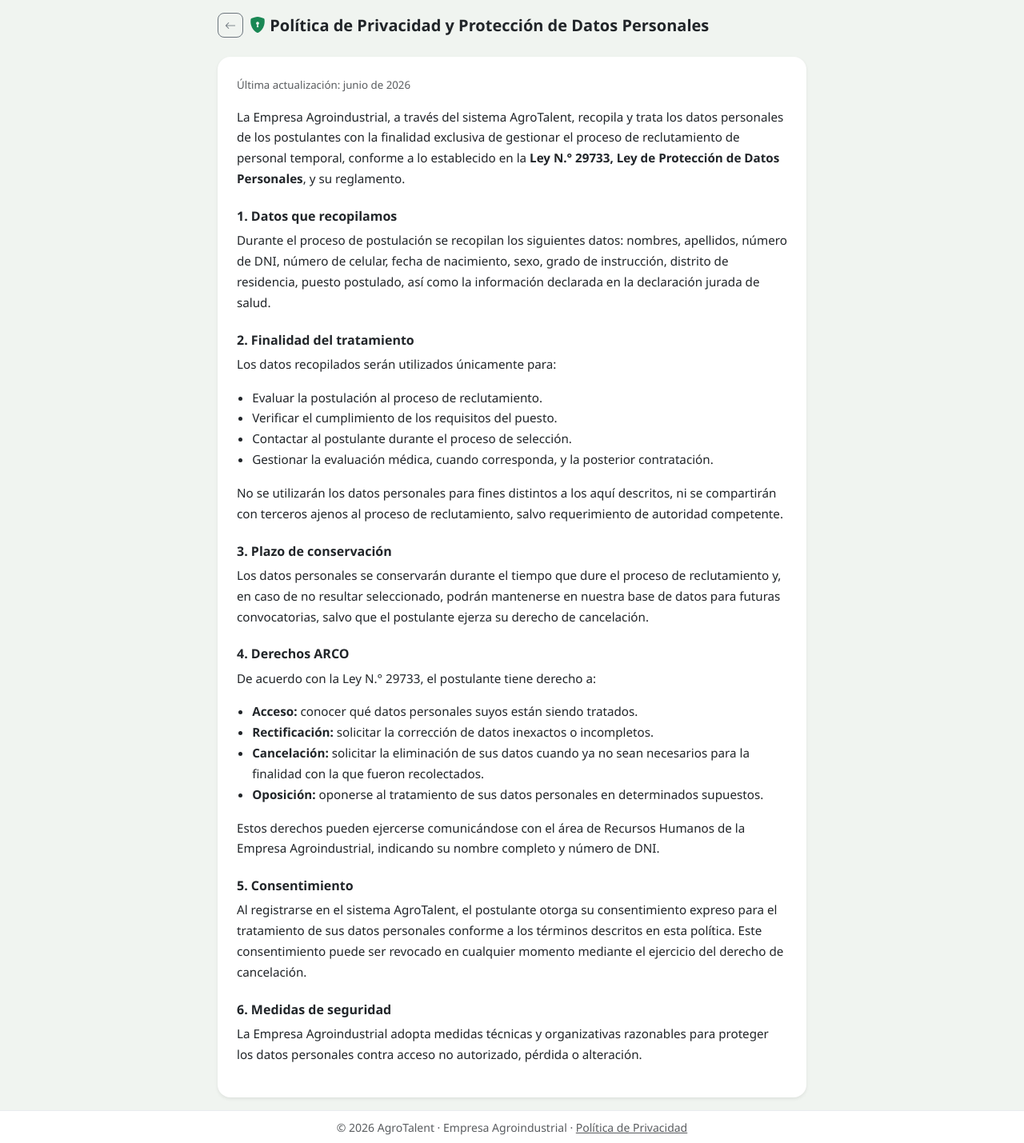
After one commit to annsat-coder/AgroTalent, a Flask app: page /privacidad in a window 1280 px wide. The commit adds this page. Shown: the whole page at 80% size. Run offline with Flask 3, Linux system fonts and the light colour scheme; some libraries are stand-ins or nearby versions.

Commit message:
Agregar politica de privacidad y consentimiento ARCO

```diff
--- a/app.py
+++ b/app.py
@@ -108,6 +108,11 @@ def index():
     return render_template('index.html')
 
 
+@app.route('/privacidad')
+def privacidad():
+    return render_template('legal/privacidad.html')
+
+
 # ── AUTH ─────────────────────────────────────────────────────────────────────
 
 @app.route('/login', methods=['GET', 'POST'])
@@ -171,6 +176,7 @@ def registro():
         celular = request.form.get('celular', '').strip()
         password = request.form.get('password', '').strip()
         confirmar = request.form.get('confirmar', '').strip()
+        acepta_privacidad = request.form.get('acepta_privacidad')
 
         if len(dni) != 8 or not dni.isdigit():
             flash('El DNI debe tener 8 dígitos.', 'danger')
@@ -183,6 +189,9 @@ def registro():
             return render_template('auth/registro.html')
         if len(password) < 6:
             flash('La contraseña debe tener al menos 6 caracteres.', 'danger')
+            return render_template('auth/registro.html')
+        if not acepta_privacidad:
+            flash('Debes aceptar la Política de Privacidad para continuar.', 'danger')
             return render_template('auth/registro.html')
 
         otp = generar_otp()
@@ -1007,6 +1016,7 @@ def medico_evaluar(cita_id):
         else:
             # liberar vacante
             puesto_conv = None
+
             if conv and p.puesto:
                 puesto_conv = PuestoConvocatoria.query.filter_by(
                     convocatoria_id=conv.id, nombre_puesto=p.puesto).first()
--- a/templates/base.html
+++ b/templates/base.html
@@ -74,7 +74,10 @@
 </main>
 
 <footer class="footer-bar mt-auto py-2 text-center">
-  <small class="text-muted">© 2026 AgroTalent · Empresa Agroindustrial</small>
+  <small class="text-muted">
+    © 2026 AgroTalent · Empresa Agroindustrial ·
+    <a href="{{ url_for('privacidad') }}" class="text-muted">Política de Privacidad</a>
+  </small>
 </footer>
 
 <script src="https://cdn.jsdelivr.net/npm/bootstrap@5.3.2/dist/js/bootstrap.bundle.min.js"></script>
--- a/templates/index.html
+++ b/templates/index.html
@@ -30,6 +30,9 @@
 
   </div>
 </div>
+<div class="text-center pb-3">
+  <a href="{{ url_for('privacidad') }}" class="text-white-50 small">Política de Privacidad</a>
+</div>
 <script src="https://cdn.jsdelivr.net/npm/bootstrap@5.3.2/dist/js/bootstrap.bundle.min.js"></script>
 </body>
 </html>
--- /dev/null
+++ b/templates/legal/privacidad.html
@@ -0,0 +1,56 @@
+{% extends "base.html" %}
+{% block title %}Política de Privacidad{% endblock %}
+{% block content %}
+<div class="row justify-content-center">
+  <div class="col-12 col-lg-8">
+    <div class="d-flex align-items-center gap-2 mb-4">
+      <button type="button" onclick="history.back()" class="btn btn-sm btn-outline-secondary rounded-3">
+        <i class="bi bi-arrow-left"></i>
+      </button>
+      <h5 class="fw-bold mb-0"><i class="bi bi-shield-lock-fill text-success"></i> Política de Privacidad y Protección de Datos Personales</h5>
+    </div>
+
+    <div class="card border-0 shadow-sm rounded-4">
+      <div class="card-body p-4" style="font-size:.95rem; line-height:1.7">
+
+        <p class="text-muted small">Última actualización: junio de 2026</p>
+
+        <p>La Empresa Agroindustrial, a través del sistema AgroTalent, recopila y trata los datos personales de los postulantes con la finalidad exclusiva de gestionar el proceso de reclutamiento de personal temporal, conforme a lo establecido en la <strong>Ley N.° 29733, Ley de Protección de Datos Personales</strong>, y su reglamento.</p>
+
+        <h6 class="fw-bold mt-4">1. Datos que recopilamos</h6>
+        <p>Durante el proceso de postulación se recopilan los siguientes datos: nombres, apellidos, número de DNI, número de celular, fecha de nacimiento, sexo, grado de instrucción, distrito de residencia, puesto postulado, así como la información declarada en la declaración jurada de salud.</p>
+
+        <h6 class="fw-bold mt-4">2. Finalidad del tratamiento</h6>
+        <p>Los datos recopilados serán utilizados únicamente para:</p>
+        <ul style="padding-left:1.2rem">
+          <li>Evaluar la postulación al proceso de reclutamiento.</li>
+          <li>Verificar el cumplimiento de los requisitos del puesto.</li>
+          <li>Contactar al postulante durante el proceso de selección.</li>
+          <li>Gestionar la evaluación médica, cuando corresponda, y la posterior contratación.</li>
+        </ul>
+        <p>No se utilizarán los datos personales para fines distintos a los aquí descritos, ni se compartirán con terceros ajenos al proceso de reclutamiento, salvo requerimiento de autoridad competente.</p>
+
+        <h6 class="fw-bold mt-4">3. Plazo de conservación</h6>
+        <p>Los datos personales se conservarán durante el tiempo que dure el proceso de reclutamiento y, en caso de no resultar seleccionado, podrán mantenerse en nuestra base de datos para futuras convocatorias, salvo que el postulante ejerza su derecho de cancelación.</p>
+
+        <h6 class="fw-bold mt-4">4. Derechos ARCO</h6>
+        <p>De acuerdo con la Ley N.° 29733, el postulante tiene derecho a:</p>
+        <ul style="padding-left:1.2rem">
+          <li><strong>Acceso:</strong> conocer qué datos personales suyos están siendo tratados.</li>
+          <li><strong>Rectificación:</strong> solicitar la corrección de datos inexactos o incompletos.</li>
+          <li><strong>Cancelación:</strong> solicitar la eliminación de sus datos cuando ya no sean necesarios para la finalidad con la que fueron recolectados.</li>
+          <li><strong>Oposición:</strong> oponerse al tratamiento de sus datos personales en determinados supuestos.</li>
+        </ul>
+        <p>Estos derechos pueden ejercerse comunicándose con el área de Recursos Humanos de la Empresa Agroindustrial, indicando su nombre completo y número de DNI.</p>
+
+        <h6 class="fw-bold mt-4">5. Consentimiento</h6>
+        <p>Al registrarse en el sistema AgroTalent, el postulante otorga su consentimiento expreso para el tratamiento de sus datos personales conforme a los términos descritos en esta política. Este consentimiento puede ser revocado en cualquier momento mediante el ejercicio del derecho de cancelación.</p>
+
+        <h6 class="fw-bold mt-4">6. Medidas de seguridad</h6>
+        <p>La Empresa Agroindustrial adopta medidas técnicas y organizativas razonables para proteger los datos personales contra acceso no autorizado, pérdida o alteración.</p>
+
+      </div>
+    </div>
+  </div>
+</div>
+{% endblock %}
```
Also changed, not shown: templates/auth/registro.html (+11 -0 lines), templates/rrhh/validar_qr.html (deleted, +0 -171 lines), instance/agrotalent.db (added).
